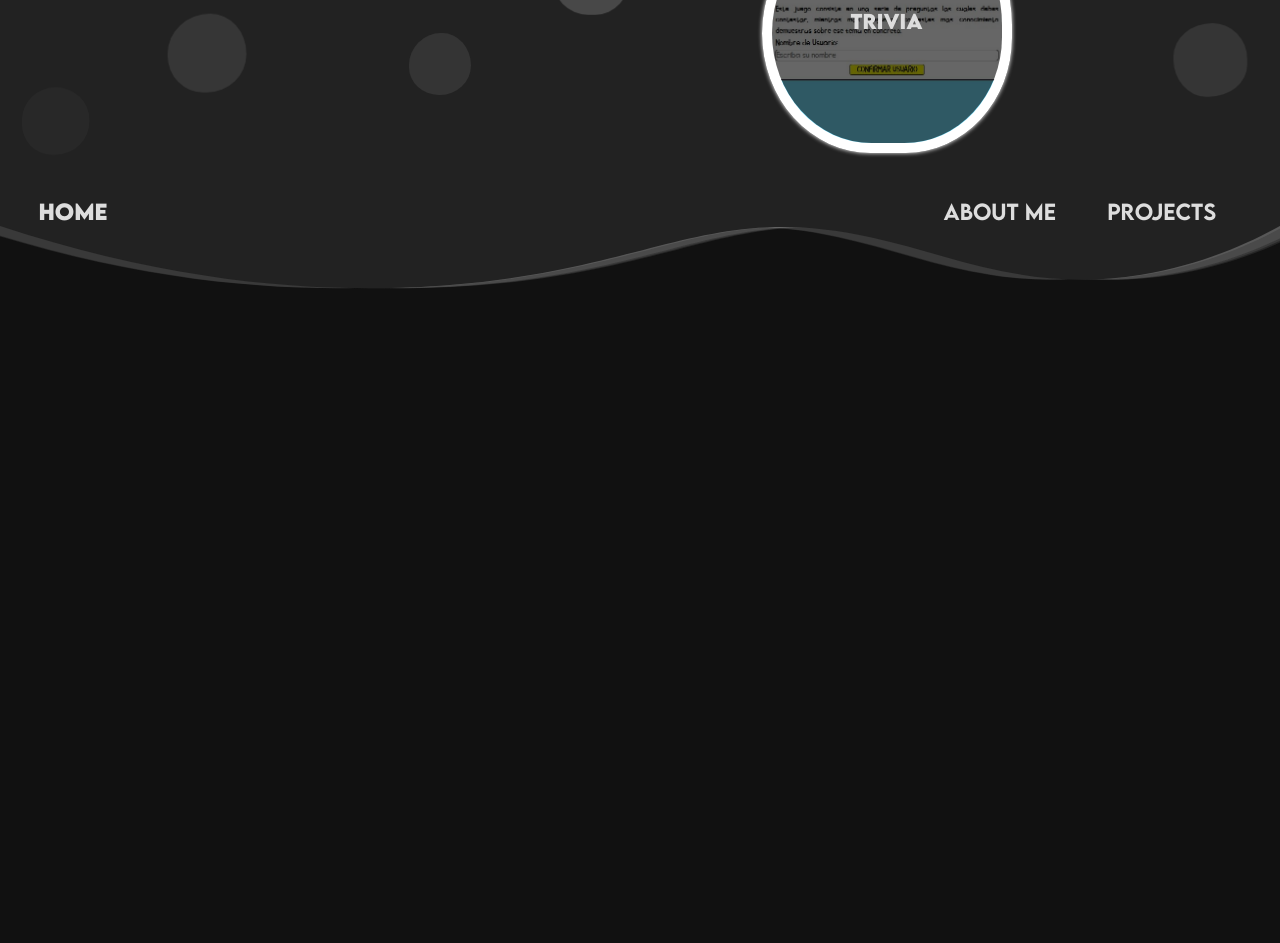
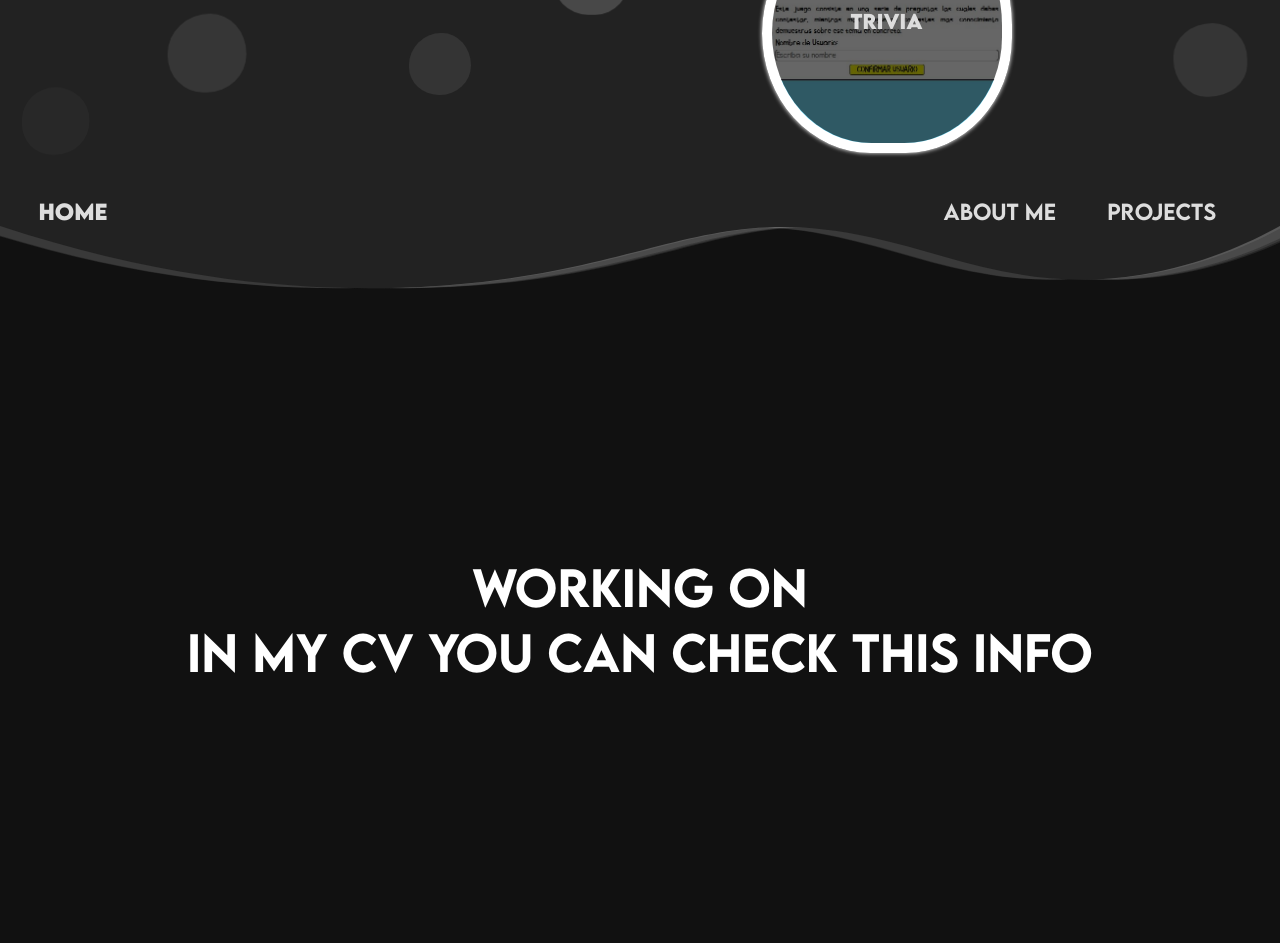
Before and after one commit to NolanS-OMG/MyPortfolio, a plain HTML site: page index.html in a window 1280 px wide. Shown: the part 619-1562 px from the top of the page. Drawn offline with Linux system fonts and the light colour scheme; grey boxes are pictures that could not be loaded.

Commit message:
Te 'working on' sign was added

```diff
--- a/assets/css/styles.css
+++ b/assets/css/styles.css
@@ -697,3 +697,23 @@
     animation-direction: normal;
     animation-timing-function: ease;
 }
+
+.back-info {
+    position: absolute;
+    top: 0;
+    left: 0;
+    width: 100vw;
+    height: 80vh;
+    display: flex;
+
+    z-index: -1;
+}
+
+.temporal {
+    margin: auto;
+
+    font-family: font-2;
+    font-size: 3rem;
+    text-align: center;
+    color: white;
+}
--- a/index.html
+++ b/index.html
@@ -147,8 +147,15 @@
                     <span>SKILLS</span>
                 </div>
             </div>
+            <div class="back-info">
+                <div class="temporal">
+                    WORKING ON
+                    <p>In my CV you can check this info</p>
+                </div>
+            </div>
         </div>
-        <div class="container"></div>
+        <div class="container">
+        </div>
     </div>
 
     <script src="./assets/js/bubbles.js"></script>
```
